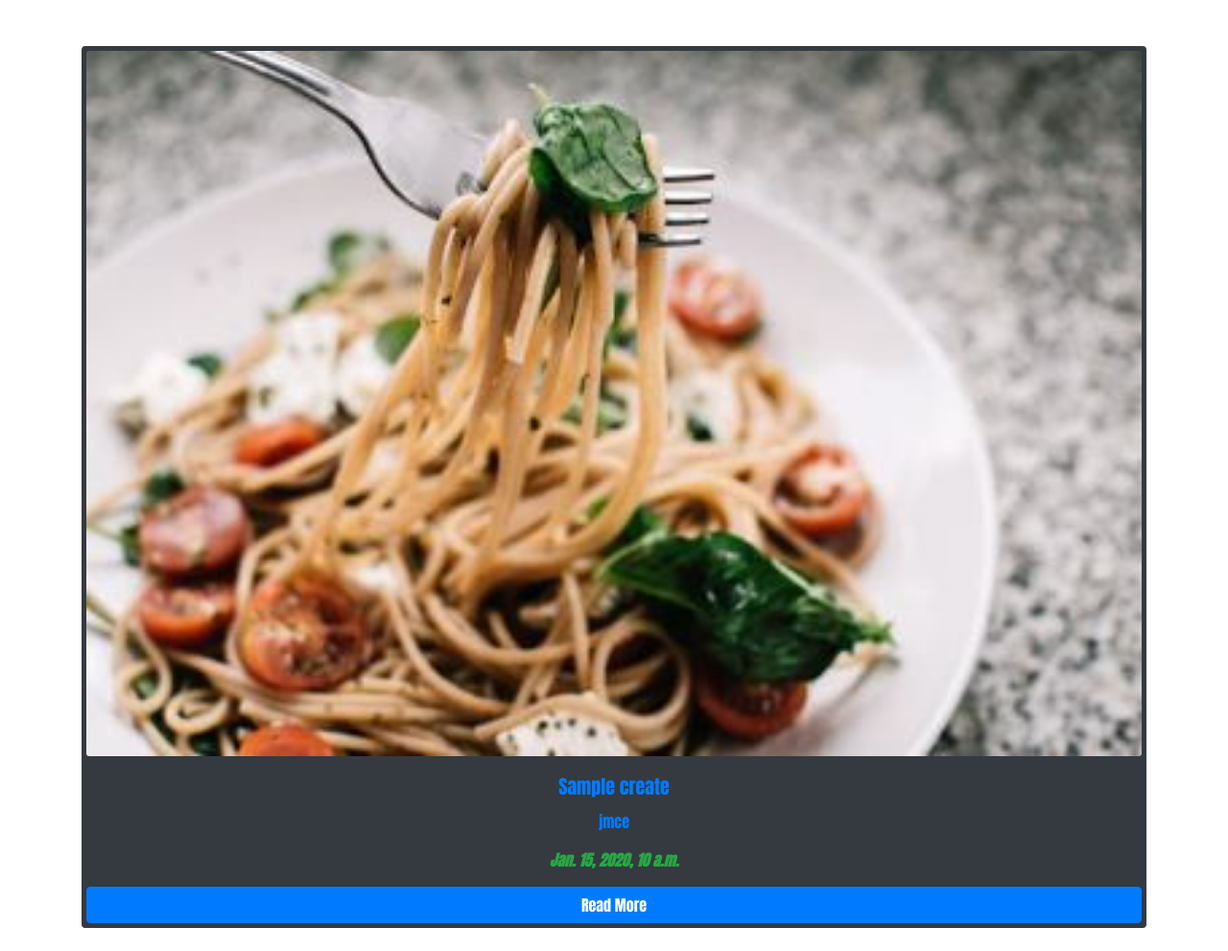
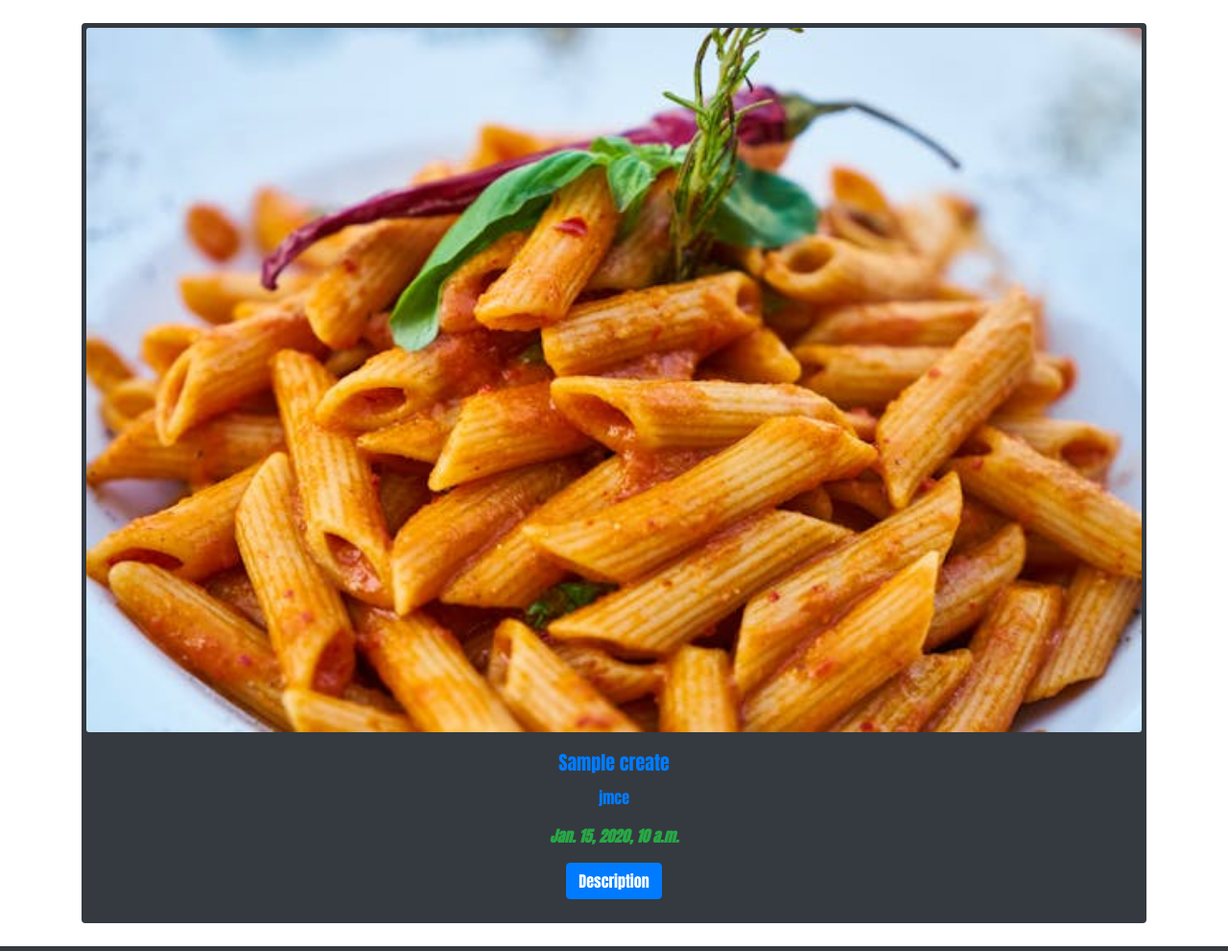
Before and after one commit to JAmcevoy/tiny-bites, a Django app: page / in a window 1280 px wide. Shown: the part 62-1053 px from the top of the page at 96% size. Run offline with Django 4.2, Linux system fonts and the light colour scheme; data comes from the database, SQL or seed files in the repository; tables that the repository leaves empty hold one stand-in row (values such as "Sample post"); some libraries are stand-ins or nearby versions.

Commit message:
Added a collapse to the post cards

```diff
--- a/feed/templates/feed/index.html
+++ b/feed/templates/feed/index.html
@@ -3,8 +3,7 @@
 
 {% block content %}
 
-
-  <div class="container mt-5">
+<div class="container mt-4">
 
   {% for post in object_list %}
   <div class="card bg-dark mb-3 border-dark mb-4 text-center">
@@ -13,10 +12,18 @@
       <h5 class="card-title text-primary">{{post.name}}</h5>
       <p class="card-text text-primary">{{post.author}}</p>
       <p class="card-text dates-font text-success">{{post.created_at}}</p>
-        <!-- <p class="card-text">{{post.description}}</p> -->
+      <button class="btn btn-primary" type="button" data-bs-toggle="collapse" data-bs-target="#collapse{{ forloop.counter }}" aria-expanded="false" aria-controls="collapse{{ forloop.counter }}">
+        Description
+      </button>
+      <div class="collapse" id="collapse{{ forloop.counter }}">
+        <div class="card card-body">
+          <p>{{post.description}}</p>
           <a href="{% url 'post_detail' post.slug %}" class="btn btn-primary">Read More</a>
+        </div>
+      </div>
     </div>
   </div>
   {% endfor %}
 </div>
+
 {% endblock %}
--- a/static/css/style.css
+++ b/static/css/style.css
@@ -2,6 +2,7 @@
 
 body {
   font-family: "Anton", sans-serif;
+
 }
 
 .navbar-brand {
@@ -17,6 +18,12 @@ body {
   border-radius: 50%;
 }
 
+/* Cards Style */
+.card {
+  width: 100%;
+  height: 25%;
+}
+
 .dates-font {
   font-weight: bolder;
   font-style: italic;
@@ -28,7 +35,7 @@ body {
 }
 
 .btn-primary {
-  width: 100%;
+  margin-bottom: 20px;
 }
 
 .border-dark {
@@ -38,3 +45,9 @@ body {
 .card-img-top {
   margin-top: 20px;
 }
+
+.card-img {
+  height: auto;
+  width: 100%;
+
+}
--- a/templates/base.html
+++ b/templates/base.html
@@ -48,4 +48,6 @@
 
 
 </body>
+<!-- Bootstrap JS -->
+<script src="https://cdnjs.cloudflare.com/ajax/libs/twitter-bootstrap/5.1.3/js/bootstrap.min.js"></script>
 </html>
```
Also changed, not shown: static/images/default_2.jpg. Lines whose indentation alone changed are shown as unchanged.
